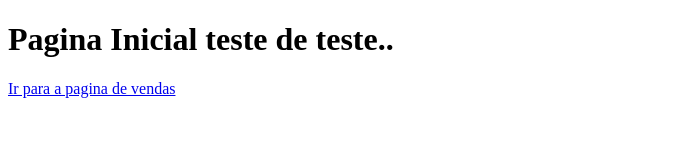
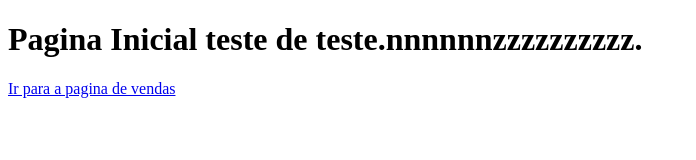
Before and after one commit to robsonnayland/site_de_vendas, a plain HTML site: page index.html in a window 1280 px wide. Shown: the whole page, without its empty margins (0-696 px from the left). Drawn offline with Linux system fonts and the light colour scheme.

Commit message:
Atualziando vendas 7000

```diff
--- a/index.html
+++ b/index.html
@@ -6,7 +6,7 @@
     <title>Document</title>
 </head>
 <body>
-    <h1>Pagina Inicial teste de teste.. </h1>
+    <h1>Pagina Inicial teste de teste.nnnnnnzzzzzzzzzz. </h1>
     <a href="vendas.html">Ir para a pagina de vendas</a>
 </body>
 </html>
```
